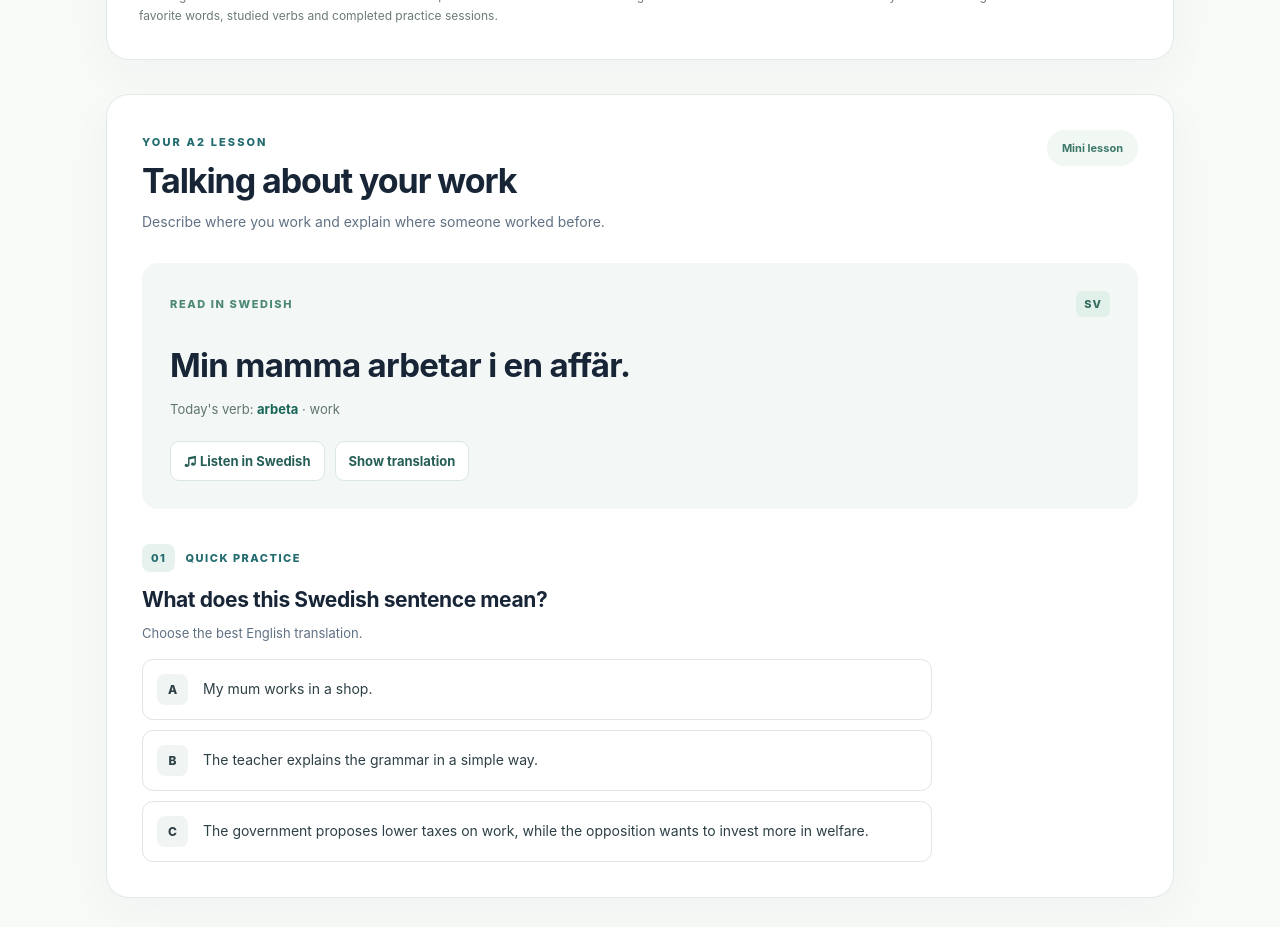
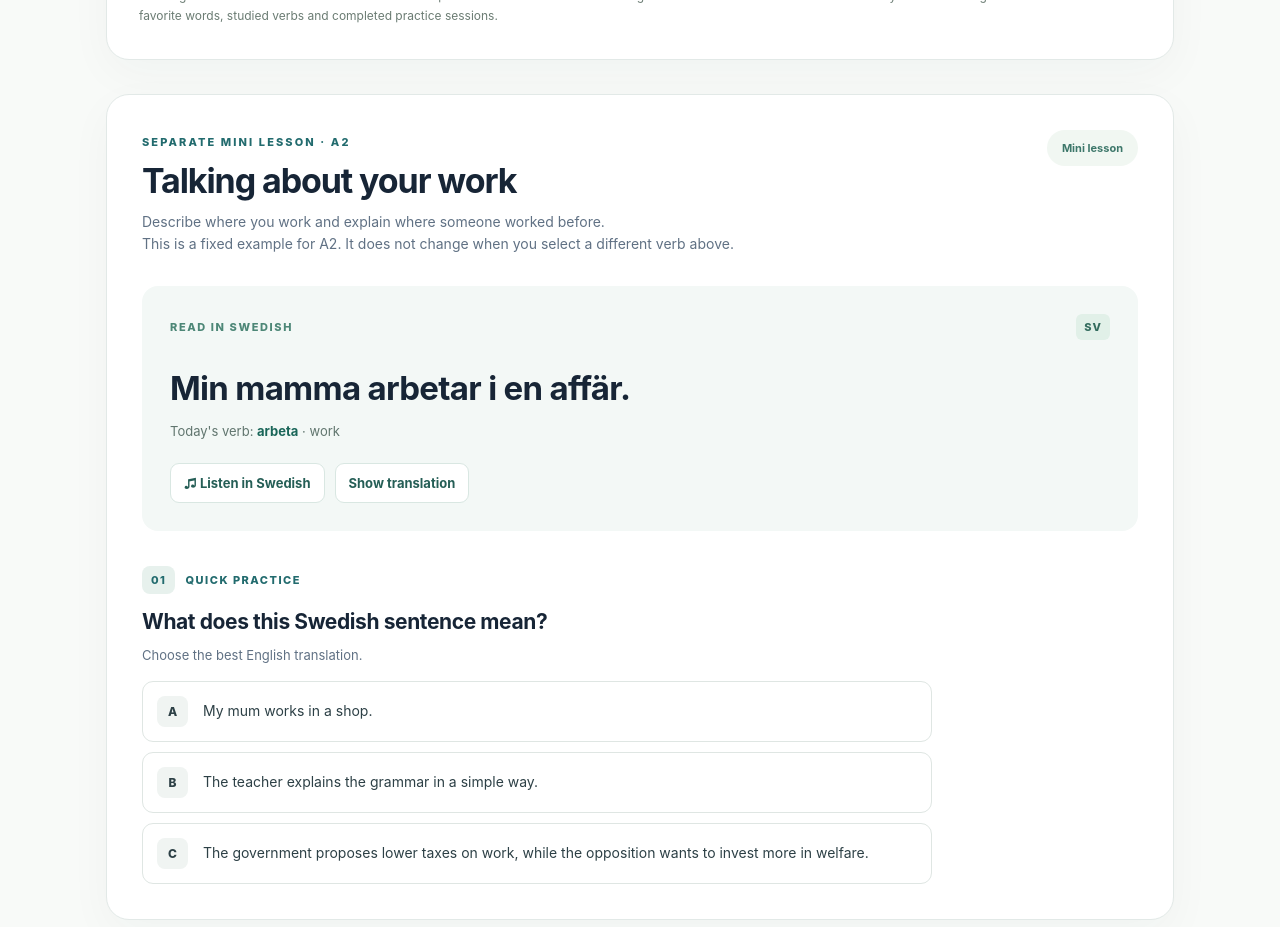
Before and after one commit to alikhalessi/nordljud-swcon2627-r2, a Next.js app: page / in a window 1280 px wide. Shown: the part 3120-4047 px from the top of the page. Built offline with nearby package versions, Linux system fonts and the light colour scheme; no server answers.

Commit message:
fix(vibe F03): restore browser-local level and clearly label independent fixed mini lesson

```diff
--- a/app/learning-app.tsx
+++ b/app/learning-app.tsx
@@ -1,10 +1,11 @@
 "use client";
 
-import { useRef, useState, type KeyboardEvent } from "react";
+import { useEffect, useRef, useState, type KeyboardEvent } from "react";
 import VocabularyExplorer from "./vocabulary-explorer";
 import AuthControls from "./auth-controls";
 import {LearningProvider} from "./learning-state";
 import LearningDashboard from "./learning-dashboard";
+import { readGuestPreferences, updateGuestPreferences } from "../lib/guest-preferences";
 
 export type Level = "A2" | "B1" | "B2" | "C1";
 
@@ -40,6 +41,13 @@ export default function LearningApp({ lessons }: { lessons: Lesson[] }) {
   const [audioMessage, setAudioMessage] = useState("");
   const [target,setTarget] = useState<{verb:string;meaning:string;level:Level}|null>(null);
 
+  // Restore only a browser-local study selection, never guest scores or history.
+  // Read after hydration to keep server and first client render identical.
+  useEffect(() => {
+    const preferences = readGuestPreferences();
+    if (preferences) setLevel(preferences.level);
+  }, []);
+
   const lesson = lessons.find((entry) => entry.level === level);
 
   if (!lesson) {
@@ -51,6 +59,7 @@ export default function LearningApp({ lessons }: { lessons: Lesson[] }) {
 
   function changeLevel(next: Level) {
     setLevel(next);
+    updateGuestPreferences({ level: next });
     setSelected(null);
     setShowTranslation(false);
     setAudioMessage("");
@@ -174,9 +183,10 @@ export default function LearningApp({ lessons }: { lessons: Lesson[] }) {
         <section className="lesson" aria-labelledby="lesson-heading">
           <div className="lesson-head">
             <div>
-              <span className="eyebrow">YOUR {level} LESSON</span>
+              <span className="eyebrow">SEPARATE MINI LESSON · {level}</span>
               <h2 id="lesson-heading">{lesson.title}</h2>
               <p>{lesson.goal}</p>
+              <p className="mini-lesson-distinction">This is a fixed example for {level}. It does not change when you select a different verb above.</p>
             </div>
             <span className="lesson-pill">Mini lesson</span>
           </div>
```
